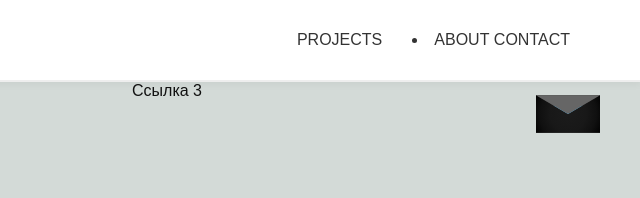
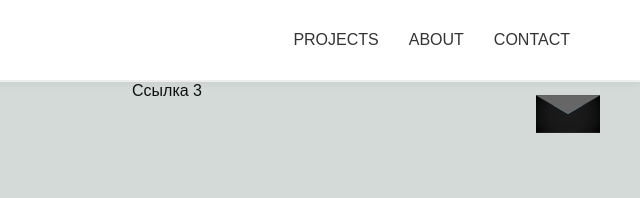
Before and after one commit to SHEVVI92/portfolio, a plain HTML site: page index.html in a window 1280 px wide. Shown: the top 198 px of the page, 640-1280 px from the left. Drawn offline with Linux system fonts and the light colour scheme.

Commit message:
Update index.html

```diff
--- a/index.html
+++ b/index.html
@@ -23,7 +23,7 @@
       <!-- Навигация -->
       <nav class="nav">
         <a href="#projects">Projects</a>
-        <li><a href="about.html">About</a>
+        <a href="about.html">About</a>
         <a href="#contacts">Contact</a>
       </nav>
     </div>
```
